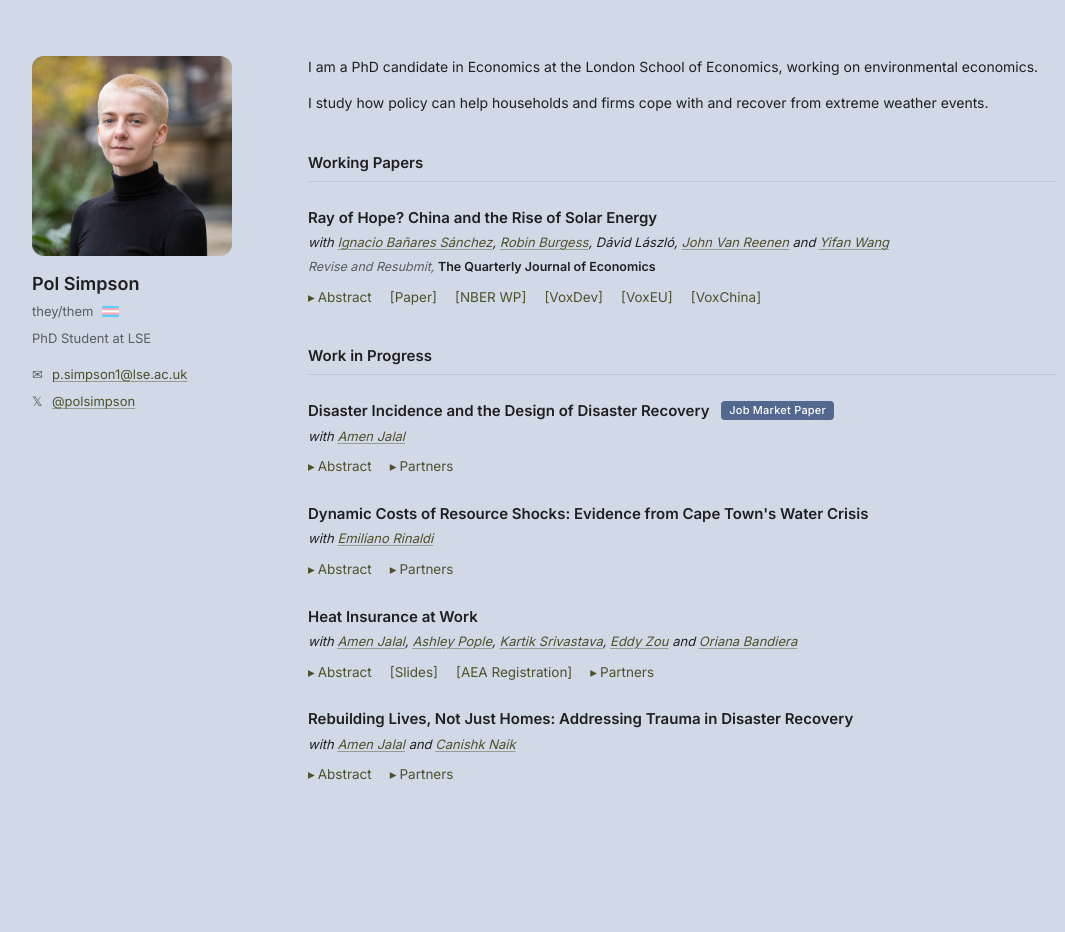
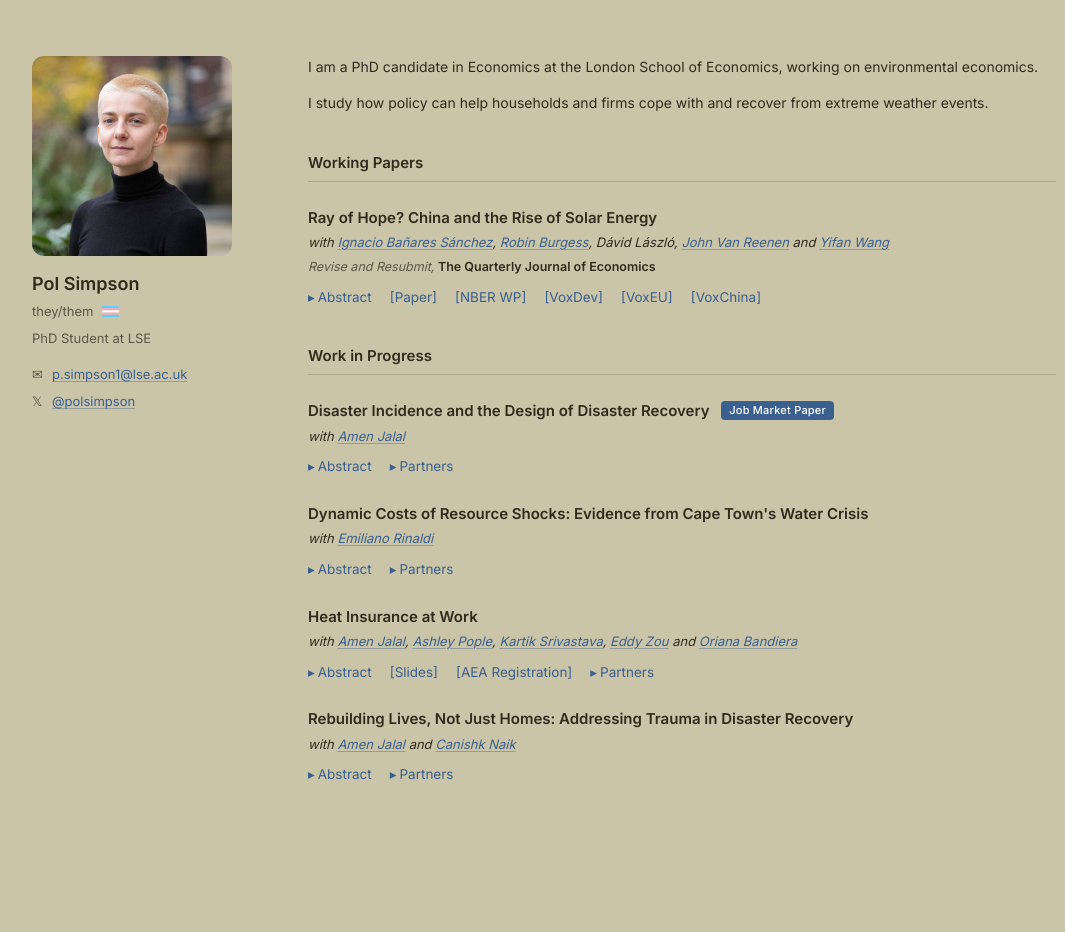
Before and after one commit to polsimpson/polsimpson.github.io, a Jekyll site: the page built from _pages/about.md, in a window 1280 px wide. Shown: the whole page, without its empty margins (96-1161 px from the left). Built offline with Jekyll 4.4.1, drawn with Linux system fonts in a browser that asks for light colours.

Commit message:
New palette: khaki bg, dark brown text, Baltic Blue links, olive hover
- bg: warm khaki #CAC4A8
- text: dark brown-grey #322A1D
- links: dusty Baltic Blue #3A608F (now primary; was the hover before)
- hover: Olive Leaf #4F502B (swapped from primary)
- muted/rule retuned to warm earthen tones
- JMP badge now uses --link so it's the vibrant blue

Co-Authored-By: Claude Opus 4.7 (1M context) <noreply@anthropic.com>

```diff
--- a/_layouts/home.html
+++ b/_layouts/home.html
@@ -20,12 +20,12 @@
 
 <style>
   :root {
-    --bg: #D1D9E7;         /* pale blue with a touch more grey */
-    --ink: #1F1F1F;
-    --muted: #585c63;
-    --rule: #bfc6d2;
-    --link: #4F502B;       /* Olive Leaf */
-    --link-hover: #53688E; /* dusty blue, between #55678B and #506890 */
+    --bg: #CAC4A8;         /* warm khaki */
+    --ink: #322A1D;        /* softened dark brown-grey */
+    --muted: #5C5849;
+    --rule: #ACA68B;
+    --link: #3A608F;       /* dusty Baltic Blue — primary */
+    --link-hover: #4F502B; /* Olive Leaf — on hover */
   }
   * { box-sizing: border-box; }
   html, body { margin: 0; padding: 0; background: var(--bg); }
@@ -42,7 +42,7 @@
     text-decoration: underline;
     text-decoration-thickness: 1px;
     text-underline-offset: 2px;
-    text-decoration-color: rgba(79, 80, 43, 0.45);
+    text-decoration-color: rgba(58, 96, 143, 0.4);
     transition: color 0.12s ease, text-decoration-color 0.12s ease;
   }
   a:hover { color: var(--link-hover); text-decoration-color: var(--link-hover); }
@@ -98,7 +98,7 @@
   }
   .content h3 a {
     text-decoration: none;
-    border-bottom: 1px solid rgba(79,80,43,0.5);
+    border-bottom: 1px solid rgba(58,96,143,0.5);
     padding-bottom: 1px;
   }
   .content h3 a:hover { border-bottom-color: var(--link-hover); }
@@ -116,7 +116,7 @@
   .paper h3 { margin: 0 0 4px; }
   .badge {
     display: inline-block;
-    background: var(--link-hover);   /* Baltic Blue */
+    background: var(--link);         /* Baltic Blue (now the primary link) */
     color: #ffffff;
     font-size: 11px;
     font-weight: 500;
```
